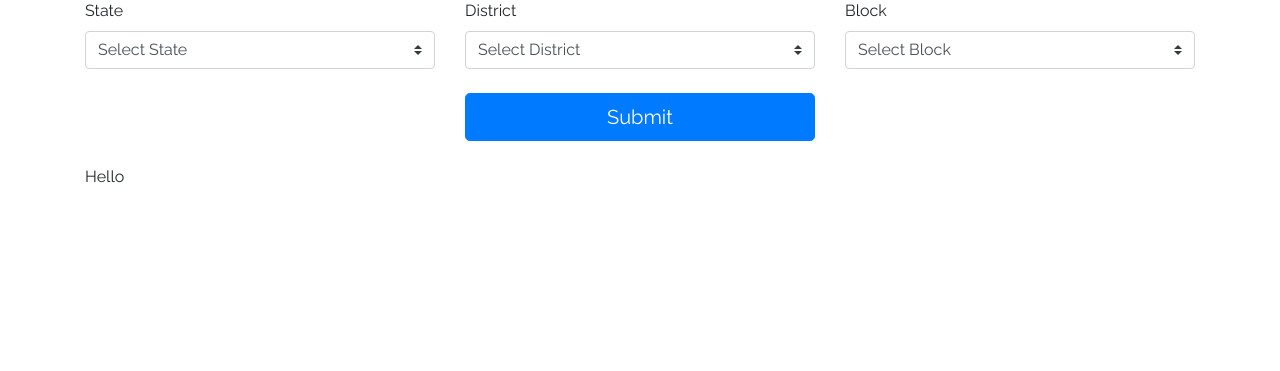
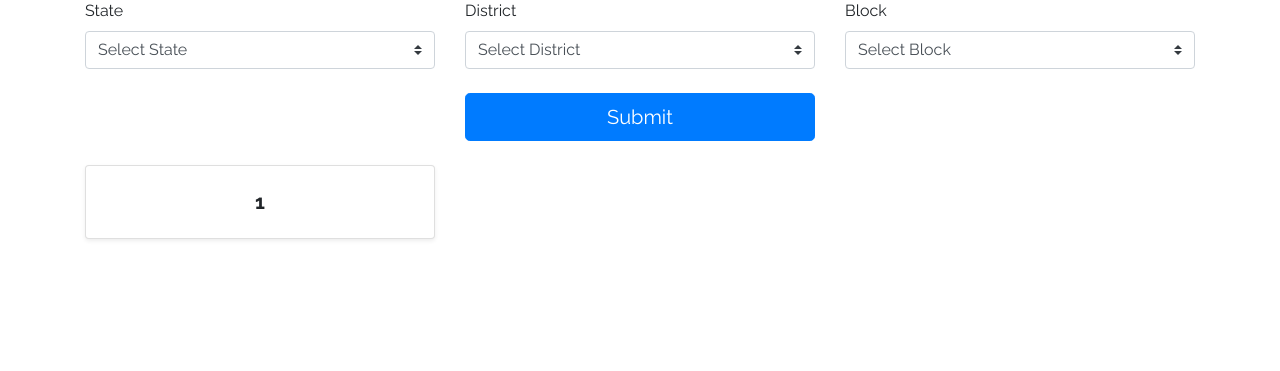
Before and after one commit to garg3133/cliffhangers, a Django app: template templates/home/dashboard.html in a window 1280 px wide. Shown: the part 247-618 px from the top of the page. Run offline with Django 3.2, Linux system fonts and the light colour scheme; the template is opened without the code that fills it: most values are stand-ins (such as "Sample title", 1, 10 or a date in 2020); some libraries are stand-ins or nearby versions.

Commit message:
Road cards added

```diff
--- a/templates/home/dashboard.html
+++ b/templates/home/dashboard.html
@@ -50,7 +50,12 @@
         <div class="row">
             {% for road in roads %}
             <div class="col-md-4">
-                Hello
+                <div class="card shadow-sm">
+                    <div class="card-body p-3">
+                        <h5 class="card-title font-weight-bolder text-center my-2">{{ road.road_id }}</h5>
+                    </div>
+                    <a href="{% url 'home:road_details' road.slug %}" class="stretched-link"></a>
+                </div>
             </div>
             {% endfor %}
         </div>
```
